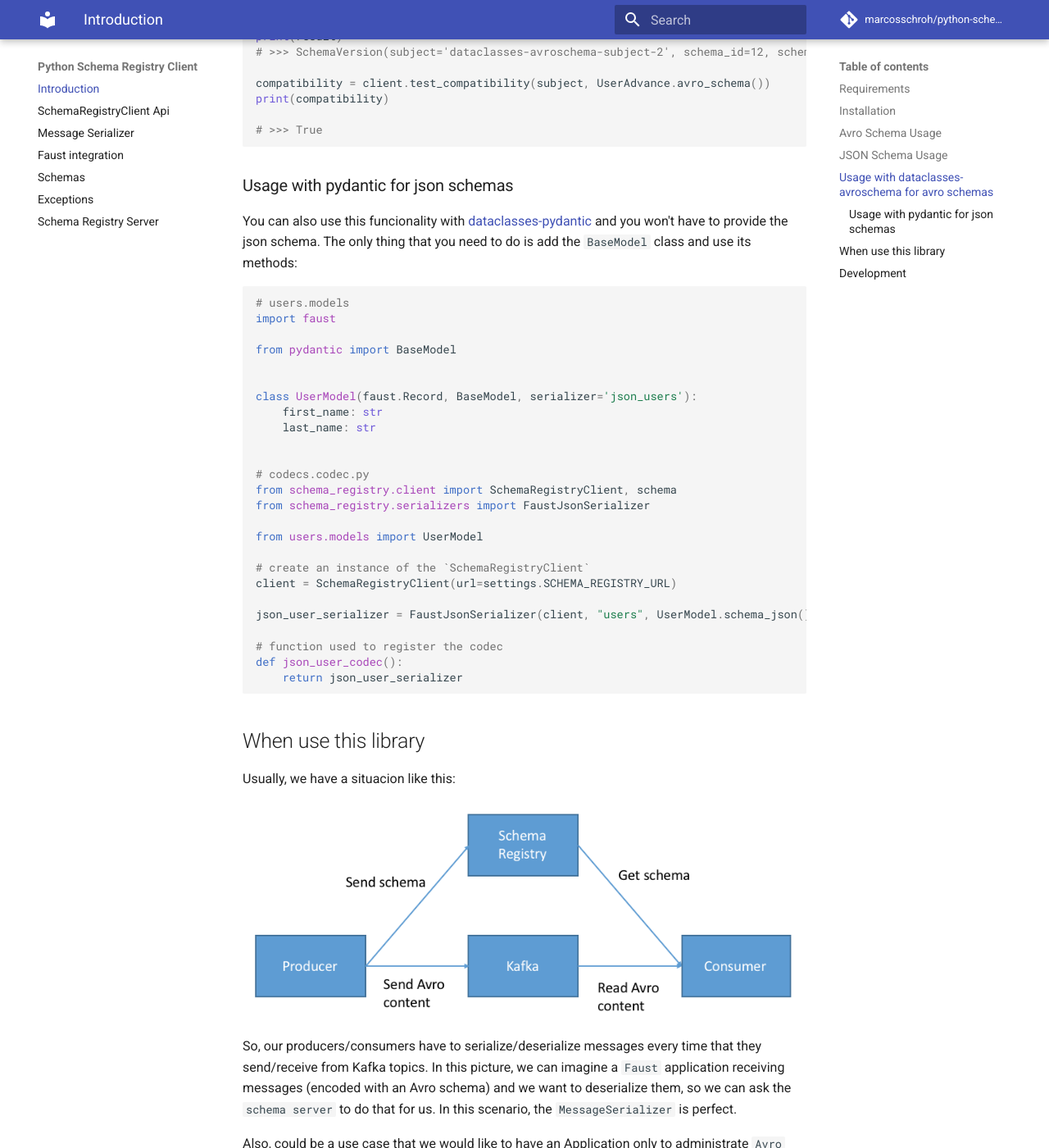
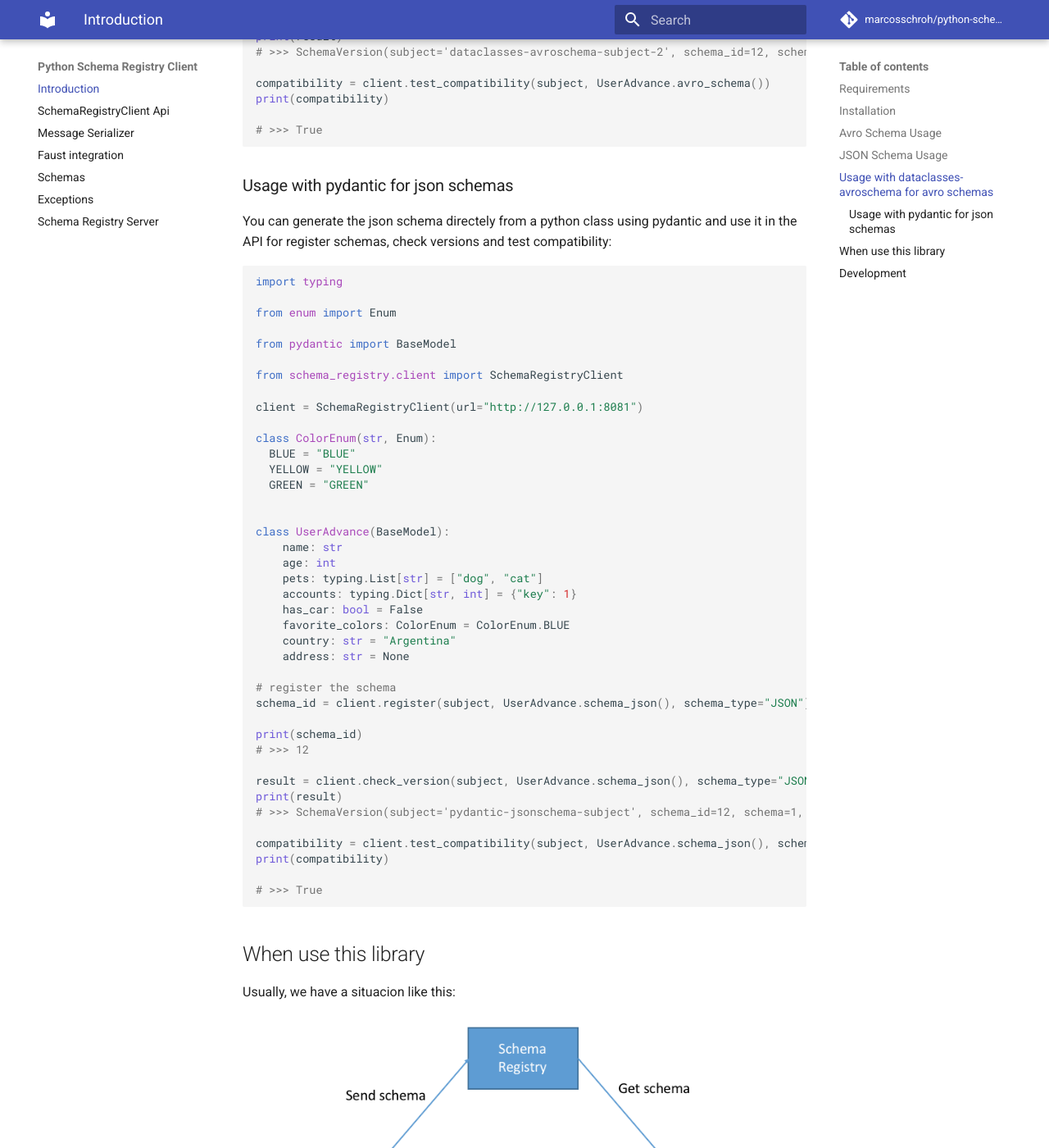
Before and after one commit to marcosschroh/python-schema-registry-client, an MkDocs documentation site: the page built from docs/index.md, in a window 1280 px wide and 1400 px high, scrolled down 3171 px. Shown: the whole window at 82% size. Built offline with MkDocs 1.6.1 and Material for MkDocs 9.7.7, drawn with Linux system fonts in a browser that asks for light colours; comment, search, counter and statistics services are not loaded.

Commit message:
Fixed json examples to better match the avro examples.

````diff
--- a/docs/index.md
+++ b/docs/index.md
@@ -166,35 +166,49 @@ print(compatibility)
 ```
 
 ### Usage with pydantic for json schemas
-You can also use this funcionality with [dataclasses-pydantic](https://github.com/samuelcolvin/pydantic) and you won't have to provide the json schema.
-The only thing that you need to do is add the `BaseModel` class and use its methods:
+You can generate the json schema directely from a python class using pydantic and use it in the API for register schemas, check versions and test compatibility:
 
 ```python
-# users.models
-import faust
+import typing
+
+from enum import Enum
 
 from pydantic import BaseModel
 
+from schema_registry.client import SchemaRegistryClient
 
-class UserModel(faust.Record, BaseModel, serializer='json_users'):
-    first_name: str
-    last_name: str
+client = SchemaRegistryClient(url="http://127.0.0.1:8081")
+
+class ColorEnum(str, Enum):
+  BLUE = "BLUE"
+  YELLOW = "YELLOW"
+  GREEN = "GREEN"
 
 
-# codecs.codec.py
-from schema_registry.client import SchemaRegistryClient, schema
-from schema_registry.serializers import FaustJsonSerializer
+class UserAdvance(BaseModel):
+    name: str
+    age: int
+    pets: typing.List[str] = ["dog", "cat"]
+    accounts: typing.Dict[str, int] = {"key": 1}
+    has_car: bool = False
+    favorite_colors: ColorEnum = ColorEnum.BLUE
+    country: str = "Argentina"
+    address: str = None
 
-from users.models import UserModel
+# register the schema
+schema_id = client.register(subject, UserAdvance.schema_json(), schema_type="JSON")
 
-# create an instance of the `SchemaRegistryClient`
-client = SchemaRegistryClient(url=settings.SCHEMA_REGISTRY_URL)
+print(schema_id)
+# >>> 12
 
-json_user_serializer = FaustJsonSerializer(client, "users", UserModel.schema_json())  # usign the method schema_json to get the json schema representation
+result = client.check_version(subject, UserAdvance.schema_json(), schema_type="JSON")
+print(result)
+# >>> SchemaVersion(subject='pydantic-jsonschema-subject', schema_id=12, schema=1, version=<schema_registry.client.schema.JsonSchema object at 0x7f40354550a0>)
 
-# function used to register the codec
-def json_user_codec():
-    return json_user_serializer
+compatibility = client.test_compatibility(subject, UserAdvance.schema_json(), schema_type="JSON")
+print(compatibility)
+
+# >>> True
 ```
 
 ## When use this library
````
Also changed, not shown: README.md (+31 -17 lines).
